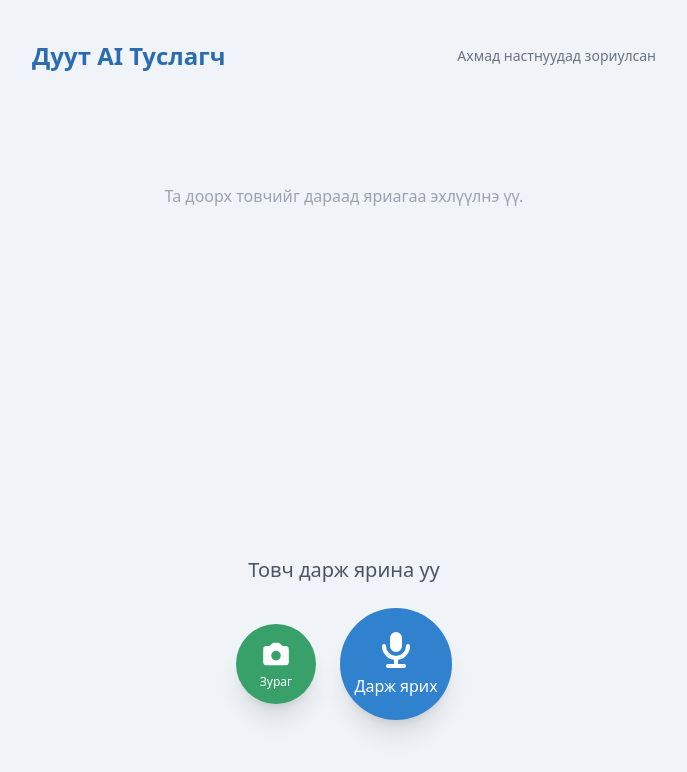
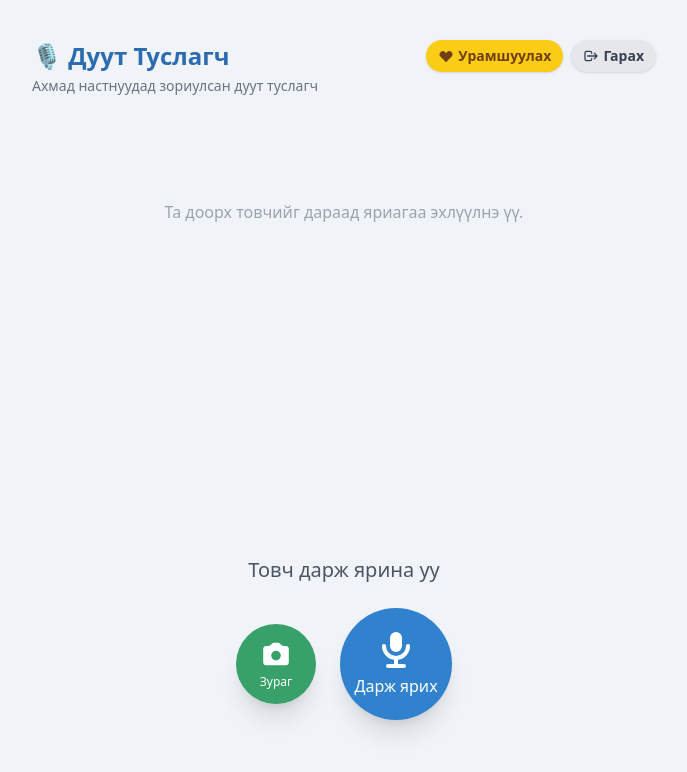
Before and after one commit to enku3399/ai-voice-assistant, a Next.js app: page /voice in a window 1280 px wide. Shown: the top 772 px of the page, without its empty margins (296-983 px from the left). Built offline with nearby package versions, Linux system fonts and the light colour scheme.

Commit message:
Засвар: Гар утасны харагдац болон Урамшуулах товч нэмэв

```diff
--- a/app/voice/page.tsx
+++ b/app/voice/page.tsx
@@ -33,10 +33,18 @@ export default function VoiceAssistant() {
     });
   };
 
+  const handleDonate = () => {
+    alert('Удахгүй: Энд таны QPay QR код эсвэл дансны дугаар харагдах болно. ❤️');
+  };
+
   const startListening = () => {
     const SpeechRecognition = (window as any).SpeechRecognition || (window as any).webkitSpeechRecognition;
     if (!SpeechRecognition) {
-      alert('Таны хөтөч дуу таних системийг дэмжихгүй байна. Chrome ашиглана уу.');
+      alert(
+        'Таны хөтөч дуу таних системийг дэмжихгүй байна.\n\n' +
+        'Та Chrome эсвэл Safari хөтөч дээр нээж ашиглана уу.\n' +
+        '(Messenger, Facebook зэрэг апп-ын дотоод хөтөч дэмжихгүй.)'
+      );
       return;
     }
 
@@ -92,6 +100,13 @@ export default function VoiceAssistant() {
       if (event.error === 'no-speech') return;
       console.error('Сонсох үеийн алдаа:', event.error);
       if (silenceTimerRef.current) clearTimeout(silenceTimerRef.current);
+      if (event.error === 'not-allowed' || event.error === 'service-not-allowed') {
+        alert(
+          'Микрофоны зөвшөөрөл олгоогүй байна.\n\n' +
+          'Та Chrome эсвэл Safari хөтөч дээр нээж, микрофоны зөвшөөрлийг зөвшөөрнө үү.\n' +
+          '(Messenger, Facebook зэрэг апп-ын дотоод хөтөч дэмжихгүй.)'
+        );
+      }
       setStatus('Алдаа гарлаа. Дахин оролдоно уу.');
       setIsListening(false);
     };
@@ -215,9 +230,46 @@ export default function VoiceAssistant() {
 
   return (
     <div className="min-h-screen bg-[#f0f4f8] text-[#1a202c] flex flex-col items-center py-10 font-sans">
-      <div className="w-full max-w-2xl px-6 flex justify-between items-center mb-8">
-        <h1 className="text-2xl font-bold text-[#2b6cb0]">Дуут AI Туслагч</h1>
-        <span className="text-gray-500 text-sm">Ахмад настнуудад зориулсан</span>
+      <div className="w-full max-w-2xl px-4 sm:px-6 mb-6">
+        {/* Нэр болон товчнуудын мөр */}
+        <div className="flex flex-wrap items-center gap-2">
+          {/* Апп-ын нэр */}
+          <h1 className="text-xl sm:text-2xl font-bold text-[#2b6cb0] mr-auto whitespace-nowrap">
+            🎙️ Дуут Туслагч
+          </h1>
+
+          {/* Урамшуулах товч */}
+          <button
+            onClick={handleDonate}
+            title="Урамшуулах"
+            className="flex items-center gap-1 px-3 py-1.5 rounded-full bg-yellow-400 hover:bg-yellow-500 active:scale-95 text-yellow-900 font-semibold text-sm shadow transition-transform"
+          >
+            {/* Зүрхний дүрс */}
+            <svg className="w-4 h-4" fill="currentColor" viewBox="0 0 20 20">
+              <path
+                fillRule="evenodd"
+                d="M3.172 5.172a4 4 0 015.656 0L10 6.343l1.172-1.171a4 4 0 115.656 5.656L10 17.657l-6.828-6.829a4 4 0 010-5.656z"
+                clipRule="evenodd"
+              />
+            </svg>
+            Урамшуулах
+          </button>
+
+          {/* Гарах товч */}
+          <a
+            href="/"
+            className="flex items-center gap-1 px-3 py-1.5 rounded-full bg-gray-200 hover:bg-gray-300 active:scale-95 text-gray-700 font-semibold text-sm shadow transition-transform"
+          >
+            {/* Гарах дүрс */}
+            <svg className="w-4 h-4" fill="none" stroke="currentColor" strokeWidth={2} viewBox="0 0 24 24">
+              <path strokeLinecap="round" strokeLinejoin="round" d="M17 16l4-4m0 0l-4-4m4 4H7m6 4v1a2 2 0 01-2 2H5a2 2 0 01-2-2V7a2 2 0 012-2h6a2 2 0 012 2v1" />
+            </svg>
+            Гарах
+          </a>
+        </div>
+
+        {/* Дэд гарчиг — зөвхөн том дэлгэц дээр харагдана */}
+        <p className="hidden md:block text-gray-500 text-sm mt-1">Ахмад настнуудад зориулсан дуут туслагч</p>
       </div>
 
       <div className="flex-1 w-full max-w-2xl px-6 overflow-y-auto mb-8 flex flex-col gap-4">
```
Also changed, not shown: 1 other file (tests, documents, lock files or other folders).
